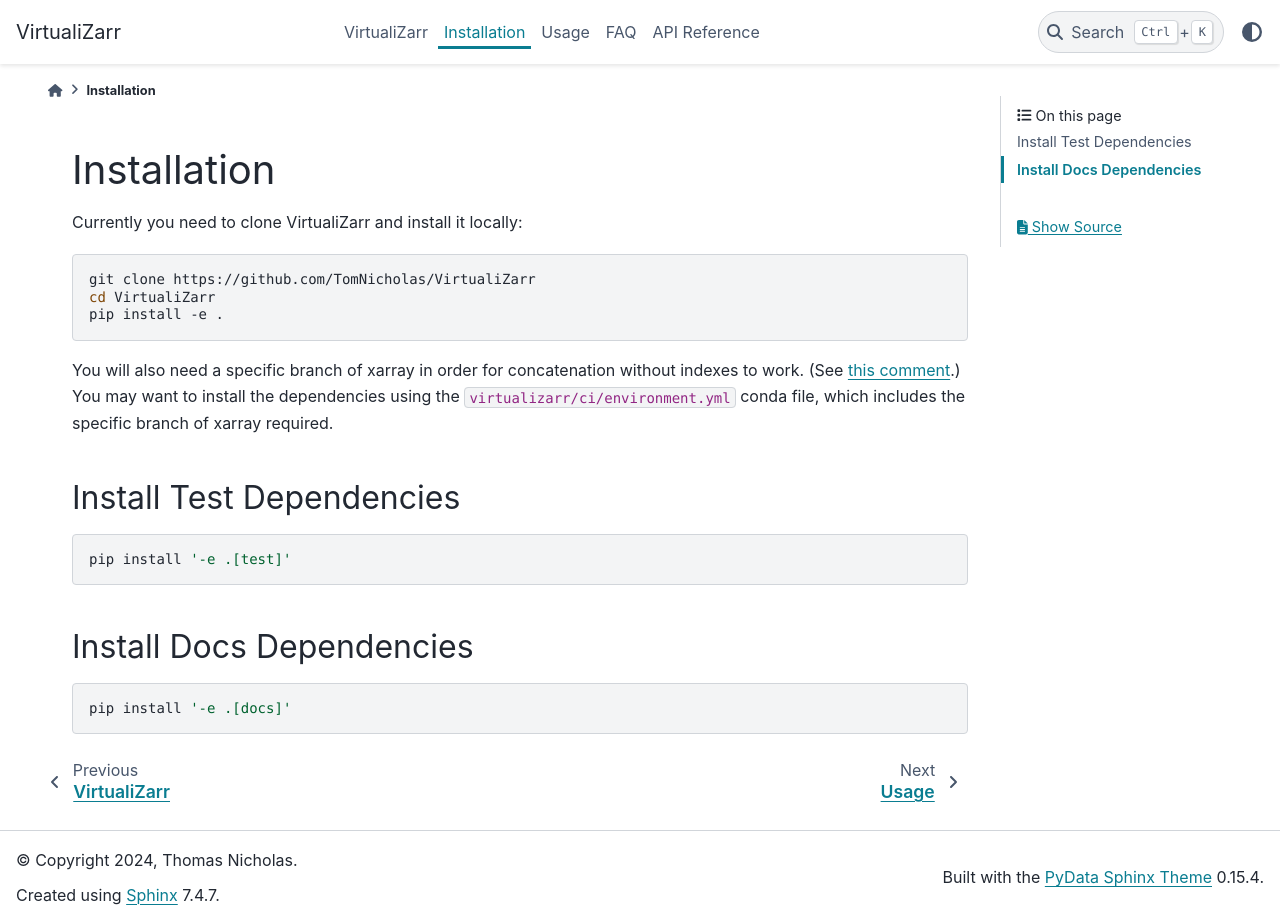
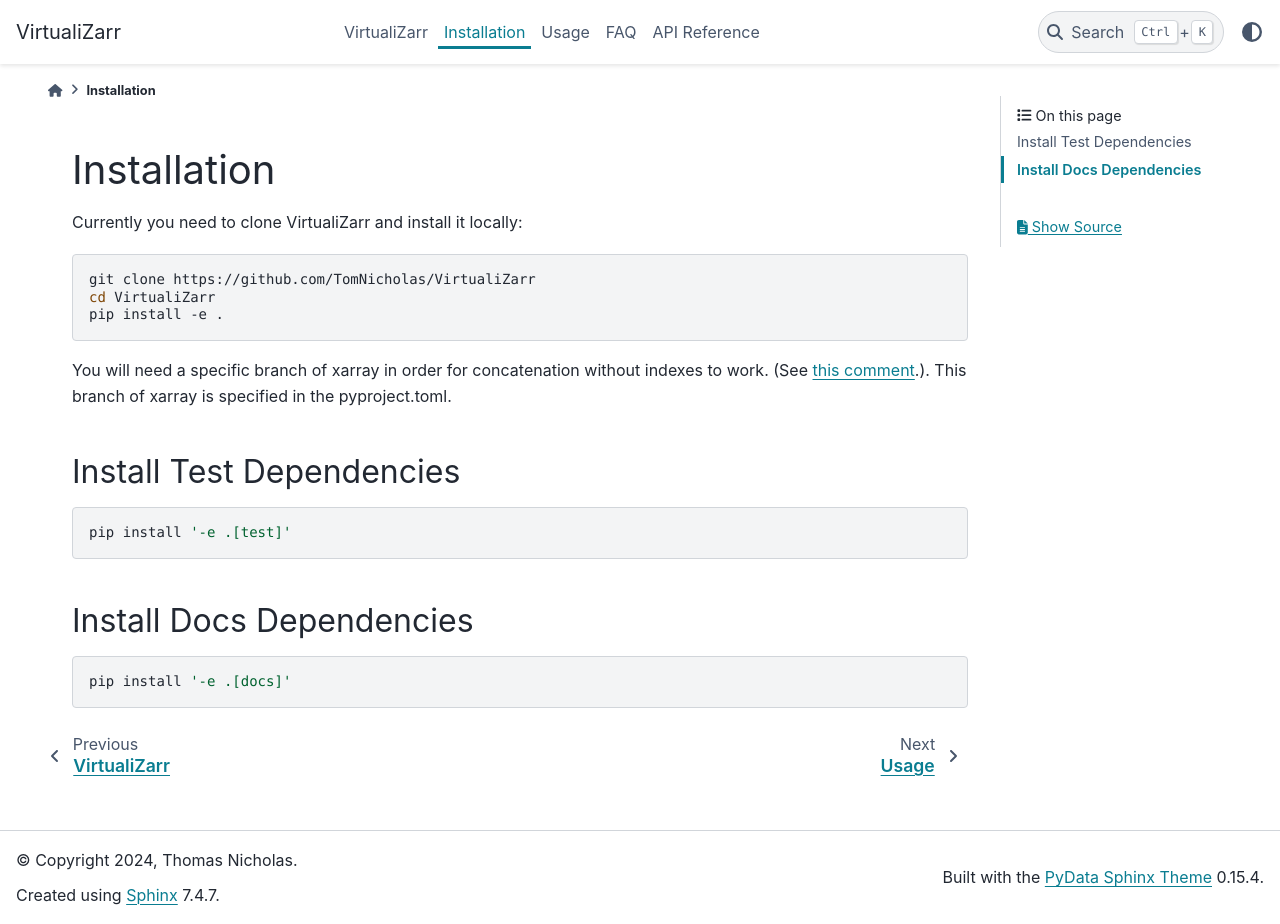
Before and after one commit to zarr-developers/VirtualiZarr, a Sphinx documentation site: the page built from docs/installation.md, in a window 1280 px wide and 924 px high. Built offline with Sphinx 7.4.7 and the PyData theme 0.15.4, drawn with Linux system fonts in a browser that asks for light colours.

Commit message:
removed mention of ci/environment.yml from installation.md

````diff
--- a/docs/installation.md
+++ b/docs/installation.md
@@ -8,8 +8,7 @@
 pip install -e .
 ```
 
-You will also need a specific branch of xarray in order for concatenation without indexes to work. (See [this comment](https://github.com/TomNicholas/VirtualiZarr/issues/14#issuecomment-2018369470).) You may want to install the dependencies using the `virtualizarr/ci/environment.yml` conda file, which includes the specific branch of xarray required.
-
+You will need a specific branch of xarray in order for concatenation without indexes to work. (See [this comment](https://github.com/TomNicholas/VirtualiZarr/issues/14#issuecomment-2018369470).). This branch of xarray is specified in the pyproject.toml.
 
 ## Install Test Dependencies
 
````
